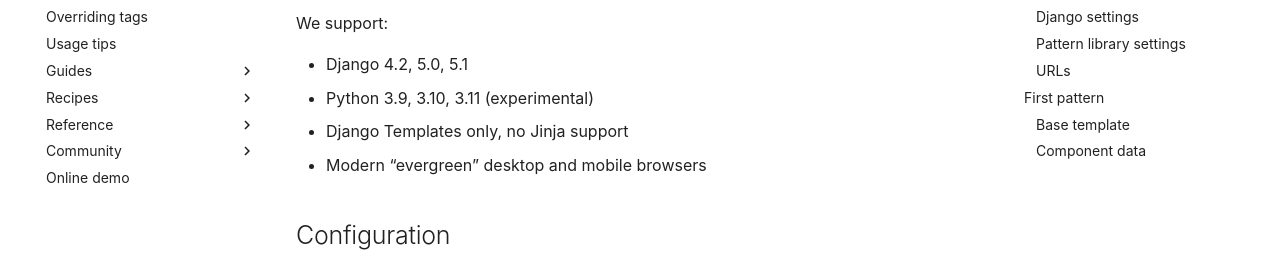
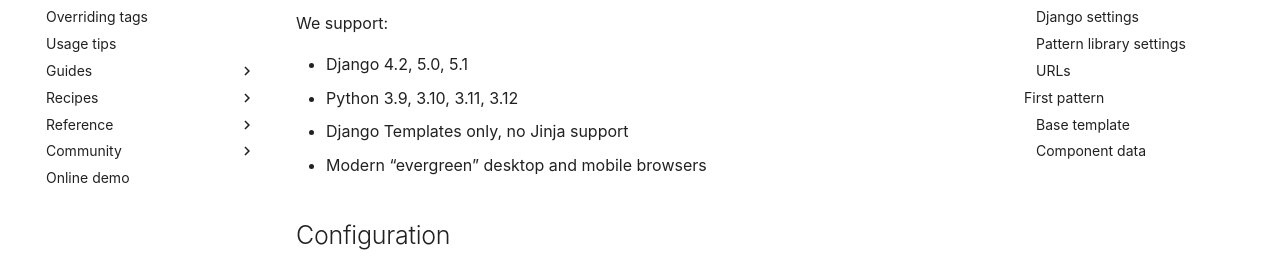
Before and after one commit to torchbox/django-pattern-library, an MkDocs documentation site: the page built from docs/getting-started.md, in a window 1280 px wide and 900 px high, scrolled down 356 px. Shown: the part 172-446 px from the top of the window. Built offline with MkDocs 1.6.1 and Material for MkDocs 9.7.7, drawn with Linux system fonts in a browser that asks for light colours; comment, search, counter and statistics services are not loaded.

Commit message:
Add Python 3.12 as documented supported version. Remove 3.11 as experimental.
Co-authored-by: Dan Braghiș <31622+zerolab@users.noreply.github.com>

```diff
--- a/docs/getting-started.md
+++ b/docs/getting-started.md
@@ -18,7 +18,7 @@
 We support:
 
 - Django 4.2, 5.0, 5.1
-- Python 3.9, 3.10, 3.11 (experimental)
+- Python 3.9, 3.10, 3.11, 3.12
 - Django Templates only, no Jinja support
 - Modern “evergreen” desktop and mobile browsers
 
```
